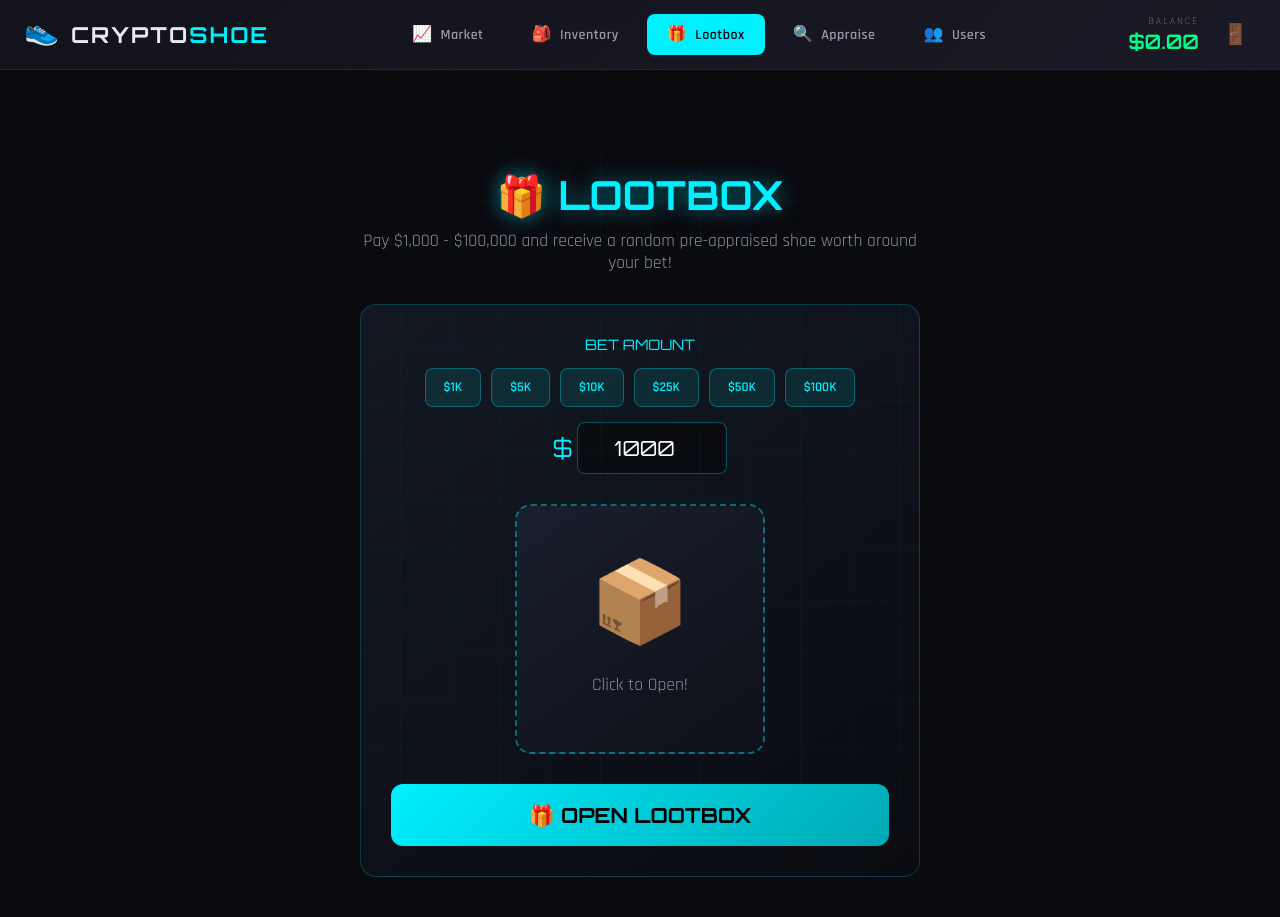
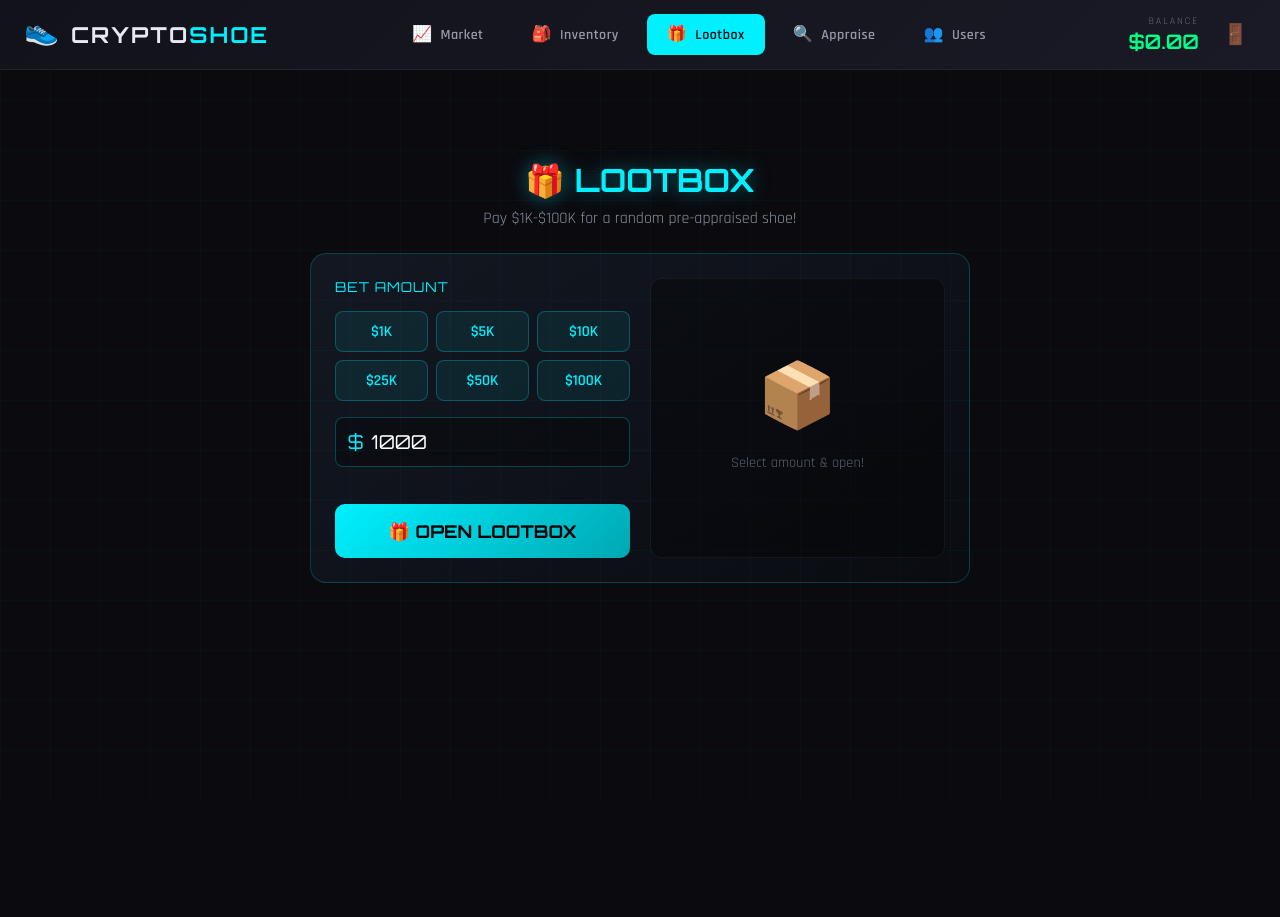
Before and after one commit to lebodasquebo/Cryptoshoe, a Flask app: page /lootbox in a window 1280 px wide. After the commit the page ends 751 px from the top, so only its background shows below. Run offline with Flask 2, Linux system fonts and the light colour scheme; the visitor is signed in with stand-in values (Sample User, id 1); data comes from the database, SQL or seed files in the repository; data that the repository does not hold is empty.

Commit message:
Improve lootbox UI

```diff
--- a/static/lootbox.css
+++ b/static/lootbox.css
@@ -1,241 +1,214 @@
 .lootbox-main {
-  max-width: 600px;
-  margin: 100px auto 40px;
+  max-width: 700px;
+  margin: 90px auto 40px;
   padding: 0 20px;
+}
+.lootbox-header {
   text-align: center;
+  margin-bottom: 24px;
 }
-.lootbox-main h1 {
+.lootbox-header h1 {
   font-family: 'Orbitron', sans-serif;
-  font-size: 2.5rem;
+  font-size: 2rem;
   color: #00f0ff;
-  margin-bottom: 10px;
-  text-shadow: 0 0 20px rgba(0,240,255,0.5);
+  margin: 0 0 8px;
+  text-shadow: 0 0 20px rgba(0,240,255,0.4);
 }
-.lootbox-desc {
+.lootbox-header p {
   color: #8892a0;
-  margin-bottom: 30px;
-  font-size: 1.1rem;
+  margin: 0;
+  font-size: 1rem;
 }
 .lootbox-container {
+  display: grid;
+  grid-template-columns: 1fr 1fr;
+  gap: 20px;
   background: linear-gradient(145deg, rgba(20,25,35,0.95), rgba(10,12,18,0.98));
   border: 1px solid rgba(0,240,255,0.2);
   border-radius: 16px;
-  padding: 30px;
+  padding: 24px;
 }
-.amount-section {
-  margin-bottom: 30px;
+.lootbox-left {
+  display: flex;
+  flex-direction: column;
+  gap: 16px;
 }
-.amount-section label {
-  display: block;
+.lootbox-left label {
   font-family: 'Orbitron', sans-serif;
   color: #00f0ff;
-  margin-bottom: 15px;
-  font-size: 0.9rem;
+  font-size: 0.85rem;
+  letter-spacing: 1px;
 }
 .amount-presets {
-  display: flex;
-  gap: 10px;
-  flex-wrap: wrap;
-  justify-content: center;
-  margin-bottom: 15px;
+  display: grid;
+  grid-template-columns: repeat(3, 1fr);
+  gap: 8px;
 }
 .preset-btn {
-  background: rgba(0,240,255,0.1);
-  border: 1px solid rgba(0,240,255,0.3);
+  background: rgba(0,240,255,0.08);
+  border: 1px solid rgba(0,240,255,0.25);
   color: #00f0ff;
-  padding: 10px 18px;
+  padding: 10px 8px;
   border-radius: 8px;
   cursor: pointer;
   font-family: 'Rajdhani', sans-serif;
   font-weight: 600;
+  font-size: 0.95rem;
   transition: all 0.2s;
 }
 .preset-btn:hover, .preset-btn.active {
-  background: rgba(0,240,255,0.25);
+  background: rgba(0,240,255,0.2);
   border-color: #00f0ff;
-  box-shadow: 0 0 15px rgba(0,240,255,0.3);
+  box-shadow: 0 0 12px rgba(0,240,255,0.25);
 }
 .amount-input-wrap {
   display: flex;
   align-items: center;
-  justify-content: center;
-  gap: 5px;
+  gap: 8px;
+  background: rgba(0,0,0,0.3);
+  border: 1px solid rgba(0,240,255,0.25);
+  border-radius: 8px;
+  padding: 0 12px;
 }
 .amount-input-wrap .currency {
-  font-size: 1.5rem;
+  font-size: 1.2rem;
   color: #00f0ff;
   font-family: 'Orbitron', sans-serif;
 }
 .amount-input-wrap input {
-  width: 150px;
-  padding: 12px 15px;
-  font-size: 1.3rem;
-  background: rgba(0,0,0,0.4);
-  border: 1px solid rgba(0,240,255,0.3);
-  border-radius: 8px;
+  flex: 1;
+  padding: 12px 0;
+  font-size: 1.2rem;
+  background: transparent;
+  border: none;
   color: #fff;
   font-family: 'Orbitron', sans-serif;
-  text-align: center;
+  outline: none;
 }
-.lootbox-box {
-  width: 250px;
-  height: 250px;
-  margin: 0 auto 30px;
+.open-btn {
+  padding: 16px;
+  font-size: 1.1rem;
+  font-family: 'Orbitron', sans-serif;
+  font-weight: 700;
+  background: linear-gradient(135deg, #00f0ff 0%, #00a8b3 100%);
+  border: none;
+  border-radius: 10px;
+  color: #000;
+  cursor: pointer;
+  transition: all 0.3s;
+  margin-top: auto;
+}
+.open-btn:hover {
+  transform: translateY(-2px);
+  box-shadow: 0 6px 20px rgba(0,240,255,0.4);
+}
+.open-btn:disabled {
+  opacity: 0.5;
+  cursor: not-allowed;
+  transform: none;
+}
+.lootbox-right {
+  display: flex;
+  align-items: center;
+  justify-content: center;
+  min-height: 280px;
+  background: rgba(0,0,0,0.3);
+  border-radius: 12px;
+  border: 1px solid rgba(255,255,255,0.05);
   position: relative;
-  cursor: pointer;
 }
-.box-closed, .box-opening, .box-result {
-  position: absolute;
-  inset: 0;
+.box-idle, .box-opening, .box-result {
   display: flex;
   flex-direction: column;
   align-items: center;
   justify-content: center;
-  border-radius: 16px;
-  transition: all 0.3s;
-}
-.box-closed {
-  background: linear-gradient(145deg, #1a1f2e, #0d1017);
-  border: 2px dashed rgba(0,240,255,0.4);
-}
-.box-closed:hover {
-  border-color: #00f0ff;
-  box-shadow: 0 0 30px rgba(0,240,255,0.3);
+  text-align: center;
+  padding: 20px;
+  width: 100%;
 }
 .box-icon {
-  font-size: 5rem;
-  margin-bottom: 10px;
-  animation: float 2s ease-in-out infinite;
+  font-size: 4rem;
+  margin-bottom: 8px;
+  animation: float 2.5s ease-in-out infinite;
 }
 @keyframes float {
   0%, 100% { transform: translateY(0); }
-  50% { transform: translateY(-10px); }
+  50% { transform: translateY(-8px); }
 }
-.box-text {
-  color: #8892a0;
-  font-family: 'Rajdhani', sans-serif;
-  font-size: 1.1rem;
+.box-hint {
+  color: #5a6270;
+  font-size: 0.9rem;
 }
-.box-opening {
-  background: radial-gradient(circle, rgba(0,240,255,0.2) 0%, rgba(0,0,0,0.9) 70%);
-  border: 2px solid #00f0ff;
-}
-.spinner {
-  font-size: 4rem;
-  animation: spin 0.5s linear infinite;
+.box-opening .spinner {
+  font-size: 3.5rem;
+  animation: spin 0.4s linear infinite;
 }
 @keyframes spin {
   from { transform: rotate(0deg); }
   to { transform: rotate(360deg); }
 }
 .box-result {
-  background: linear-gradient(145deg, rgba(20,25,35,0.98), rgba(10,12,18,0.99));
-  border: 2px solid;
-  padding: 20px;
-}
-.result-shoe {
-  margin-bottom: 15px;
+  gap: 8px;
 }
 .result-rarity {
   font-family: 'Orbitron', sans-serif;
-  font-size: 0.8rem;
-  padding: 4px 12px;
+  font-size: 0.75rem;
+  padding: 4px 14px;
   border-radius: 20px;
-  display: inline-block;
-  margin-bottom: 8px;
   text-transform: uppercase;
+  letter-spacing: 1px;
 }
 .result-name {
   font-family: 'Rajdhani', sans-serif;
-  font-size: 1.2rem;
+  font-size: 1.15rem;
+  color: #fff;
+  font-weight: 600;
+  margin-bottom: 4px;
+}
+.result-rating {
+  font-family: 'Orbitron', sans-serif;
+  font-size: 1.1rem;
+  font-weight: 700;
+  margin-bottom: 8px;
+}
+.result-stats {
+  width: 100%;
+  max-width: 180px;
+}
+.stat-row {
+  display: flex;
+  justify-content: space-between;
+  color: #8892a0;
+  font-size: 0.9rem;
+  padding: 4px 0;
+  border-bottom: 1px solid rgba(255,255,255,0.05);
+}
+.stat-row span:last-child {
   color: #fff;
   font-weight: 600;
 }
-.result-rating {
-  margin-bottom: 15px;
-}
-.rating-label {
-  color: #8892a0;
-  margin-right: 8px;
-}
-.rating-val {
-  font-family: 'Orbitron', sans-serif;
-  font-size: 1.3rem;
-  font-weight: 700;
-}
-.result-value {
-  width: 100%;
-  margin-bottom: 10px;
-}
-.value-row {
-  display: flex;
-  justify-content: space-between;
-  color: #8892a0;
-  font-size: 0.95rem;
-  margin-bottom: 5px;
-}
-.value-row span:last-child {
-  color: #fff;
-  font-weight: 600;
-}
-.result-final span:last-child {
-  font-size: 1.1rem;
-}
 .result-verdict {
   font-family: 'Orbitron', sans-serif;
-  font-size: 1rem;
-  padding: 8px 16px;
+  font-size: 0.95rem;
+  padding: 8px 20px;
   border-radius: 8px;
-  margin-bottom: 15px;
+  margin-top: 8px;
 }
 .verdict-win {
-  background: rgba(0,255,136,0.15);
+  background: rgba(0,255,136,0.12);
   color: #00ff88;
-  border: 1px solid rgba(0,255,136,0.3);
+  border: 1px solid rgba(0,255,136,0.25);
 }
 .verdict-loss {
-  background: rgba(255,68,68,0.15);
+  background: rgba(255,68,68,0.12);
   color: #ff4444;
-  border: 1px solid rgba(255,68,68,0.3);
-}
-.open-another {
-  background: rgba(0,240,255,0.15);
-  border: 1px solid rgba(0,240,255,0.4);
-  color: #00f0ff;
-  padding: 10px 20px;
-  border-radius: 8px;
-  cursor: pointer;
-  font-family: 'Rajdhani', sans-serif;
-  font-weight: 600;
-  transition: all 0.2s;
-}
-.open-another:hover {
-  background: rgba(0,240,255,0.25);
-}
-.open-btn {
-  width: 100%;
-  padding: 18px;
-  font-size: 1.3rem;
-  font-family: 'Orbitron', sans-serif;
-  font-weight: 700;
-  background: linear-gradient(135deg, #00f0ff 0%, #00a8b3 100%);
-  border: none;
-  border-radius: 12px;
-  color: #000;
-  cursor: pointer;
-  transition: all 0.3s;
-  text-shadow: none;
-}
-.open-btn:hover {
-  transform: translateY(-2px);
-  box-shadow: 0 8px 25px rgba(0,240,255,0.4);
-}
-.open-btn:disabled {
-  opacity: 0.5;
-  cursor: not-allowed;
-  transform: none;
+  border: 1px solid rgba(255,68,68,0.25);
 }
 .hidden { display: none !important; }
 .rating-positive { color: #00ff88; }
 .rating-negative { color: #ff4444; }
 .rating-neutral { color: #ffa500; }
+@media (max-width: 600px) {
+  .lootbox-container { grid-template-columns: 1fr; }
+  .lootbox-right { min-height: 220px; }
+}
--- a/static/lootbox.js
+++ b/static/lootbox.js
@@ -15,7 +15,7 @@ const fetchBal=async()=>{let r=await fetch('/api/state');if(r.ok){let s=await r.
 const openBox=async()=>{
     let amount=parseInt(amtInput.value)||0
     if(amount<1000||amount>100000){toast('Amount must be $1,000-$100,000','error');return}
-    $('#box-closed').classList.add('hidden')
+    $('#box-idle').classList.add('hidden')
     $('#box-result').classList.add('hidden')
     $('#box-opening').classList.remove('hidden')
     $('#open-btn').disabled=true
@@ -23,40 +23,34 @@ const openBox=async()=>{
     let j=await r.json()
     setTimeout(()=>{
         $('#box-opening').classList.add('hidden')
-        if(!j.ok){toast(j.error||'Failed','error');$('#box-closed').classList.remove('hidden');$('#open-btn').disabled=false;return}
+        if(!j.ok){toast(j.error||'Failed','error');$('#box-idle').classList.remove('hidden');$('#open-btn').disabled=false;return}
         showResult(j)
         fetchBal()
-    },1500)
+    },1200)
 }
 
 const showResult=(data)=>{
-    let rarity=data.shoe.rarity
-    $('#result-rarity').textContent=rarity
-    $('#result-rarity').className='result-rarity rarity-'+rarity
+    $('#result-rarity').textContent=data.shoe.rarity
+    $('#result-rarity').className='result-rarity rarity-'+data.shoe.rarity
     $('#result-name').textContent=data.shoe.name
     let ratingClass=data.rating>=6?'rating-positive':data.rating>=4?'rating-neutral':'rating-negative'
     let sign=data.multiplier>=1?'+':''
     let pct=((data.multiplier-1)*100).toFixed(0)
     $('#result-rating').textContent=`${data.rating}/10 (${sign}${pct}%)`
-    $('#result-rating').className='rating-val '+ratingClass
+    $('#result-rating').className='result-rating '+ratingClass
     $('#result-paid').textContent='$'+data.paid.toLocaleString()
     $('#result-value').textContent='$'+data.value.toLocaleString()
     let diff=data.value-data.paid
     if(diff>=0){
         $('#result-verdict').textContent='WIN +$'+diff.toLocaleString()
         $('#result-verdict').className='result-verdict verdict-win'
-        $('#box-result').style.borderColor='#00ff88'
     }else{
-        $('#result-verdict').textContent='LOSS -$'+Math.abs(diff).toLocaleString()
+        $('#result-verdict').textContent='LOSS $'+diff.toLocaleString()
         $('#result-verdict').className='result-verdict verdict-loss'
-        $('#box-result').style.borderColor='#ff4444'
     }
     $('#box-result').classList.remove('hidden')
     $('#open-btn').disabled=false
 }
 
-$('#lootbox').addEventListener('click',openBox)
 $('#open-btn').addEventListener('click',openBox)
-$('#open-another').addEventListener('click',(e)=>{e.stopPropagation();$('#box-result').classList.add('hidden');$('#box-closed').classList.remove('hidden')})
-
 fetchBal()
--- a/templates/lootbox.html
+++ b/templates/lootbox.html
@@ -56,11 +56,12 @@
     </div>
   </nav>
   <main class="lootbox-main">
-    <h1>🎁 LOOTBOX</h1>
-    <p class="lootbox-desc">Pay $1,000 - $100,000 and receive a random pre-appraised shoe worth around your bet!</p>
-
+    <div class="lootbox-header">
+      <h1>🎁 LOOTBOX</h1>
+      <p>Pay $1K-$100K for a random pre-appraised shoe!</p>
+    </div>
     <div class="lootbox-container">
-      <div class="amount-section">
+      <div class="lootbox-left">
         <label>BET AMOUNT</label>
         <div class="amount-presets">
           <button class="preset-btn" data-amt="1000">$1K</button>
@@ -74,41 +75,27 @@
           <span class="currency">$</span>
           <input type="number" id="amount" min="1000" max="100000" value="1000" step="100">
         </div>
+        <button class="open-btn" id="open-btn">🎁 OPEN LOOTBOX</button>
       </div>
-
-      <div class="lootbox-box" id="lootbox">
-        <div class="box-closed" id="box-closed">
+      <div class="lootbox-right" id="lootbox">
+        <div class="box-idle" id="box-idle">
           <div class="box-icon">📦</div>
-          <div class="box-text">Click to Open!</div>
+          <div class="box-hint">Select amount & open!</div>
         </div>
         <div class="box-opening hidden" id="box-opening">
           <div class="spinner">🎰</div>
         </div>
         <div class="box-result hidden" id="box-result">
-          <div class="result-shoe">
-            <div class="result-rarity" id="result-rarity"></div>
-            <div class="result-name" id="result-name"></div>
-          </div>
-          <div class="result-rating">
-            <span class="rating-label">Rating:</span>
-            <span class="rating-val" id="result-rating"></span>
-          </div>
-          <div class="result-value">
-            <div class="value-row">
-              <span>You Paid:</span>
-              <span id="result-paid">$0</span>
-            </div>
-            <div class="value-row result-final">
-              <span>Shoe Value:</span>
-              <span id="result-value">$0</span>
-            </div>
+          <div class="result-rarity" id="result-rarity"></div>
+          <div class="result-name" id="result-name"></div>
+          <div class="result-rating" id="result-rating"></div>
+          <div class="result-stats">
+            <div class="stat-row"><span>Paid</span><span id="result-paid">$0</span></div>
+            <div class="stat-row"><span>Value</span><span id="result-value">$0</span></div>
           </div>
           <div class="result-verdict" id="result-verdict"></div>
-          <button class="open-another" id="open-another">Open Another</button>
         </div>
       </div>
-
-      <button class="open-btn" id="open-btn">🎁 OPEN LOOTBOX</button>
     </div>
   </main>
   <div id="toast" class="toast"></div>
```
